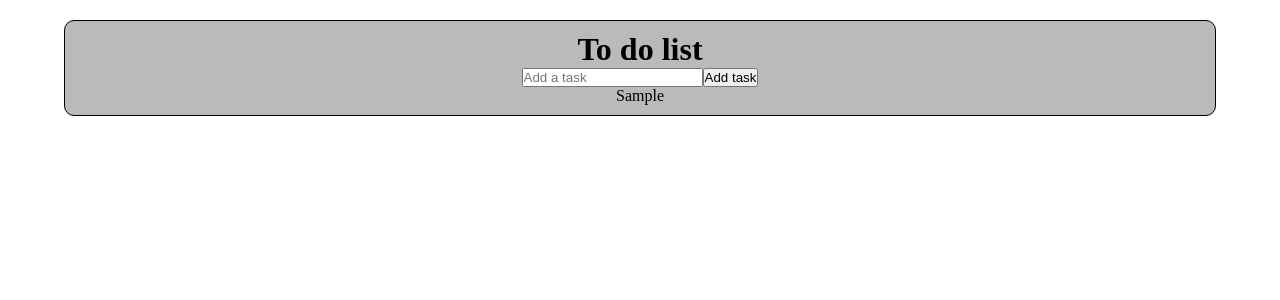
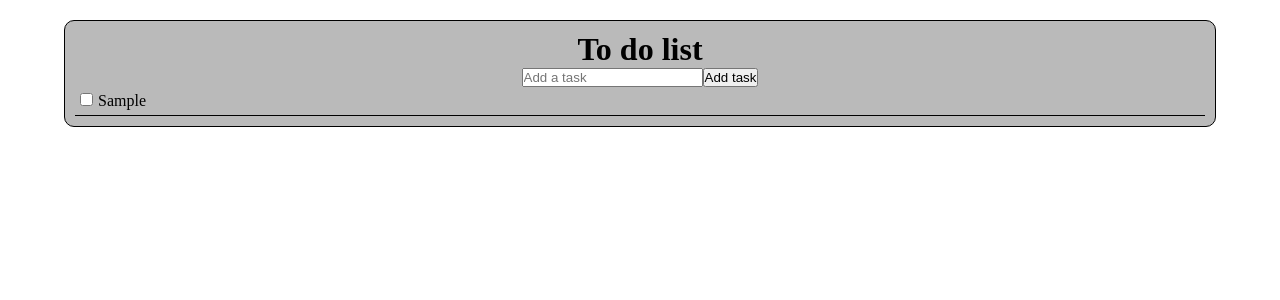
Before and after one commit to Reggy73/react-to-do-list, a React (Vite) app: page / in a window 1280 px wide. Both pictures are taken after typing "Sample" into the empty fields and a click on the button "Add task". Shown: the top 300 px of the page. Built offline with nearby package versions, Linux system fonts and the light colour scheme.

Commit message:
Added styling to the list items

```diff
--- a/src/App.css
+++ b/src/App.css
@@ -13,3 +13,17 @@
     text-align: center;
     margin: 20px auto;
 }
+
+.list {
+    text-align: left;
+}
+
+.list p {
+    padding: 5px;
+    border-bottom: 1px solid black;
+}
+
+.list input {
+    margin-right: 5px;
+    font-size: 20rem;
+}
--- a/src/toDoList.jsx
+++ b/src/toDoList.jsx
@@ -13,7 +13,7 @@ function ToDoList(){
         setNewTask('');
     }
 
-    const taskList = task.map(t => <p>{t}</p>)
+    const taskList = task.map(t => <p><label><input type='checkbox'/>{t}</label></p>)
 
 
     return (
@@ -22,7 +22,7 @@ function ToDoList(){
                 <h1>To do list</h1>
                 <input type='text' id='task-input' value={newTask} onChange={handleInputChange} placeholder='Add a task' />
                 <button type='submit' onClick={addTask}>Add task</button>
-                <div>
+                <div className='list'>
                     {taskList}
                 </div>
             </div>
```
